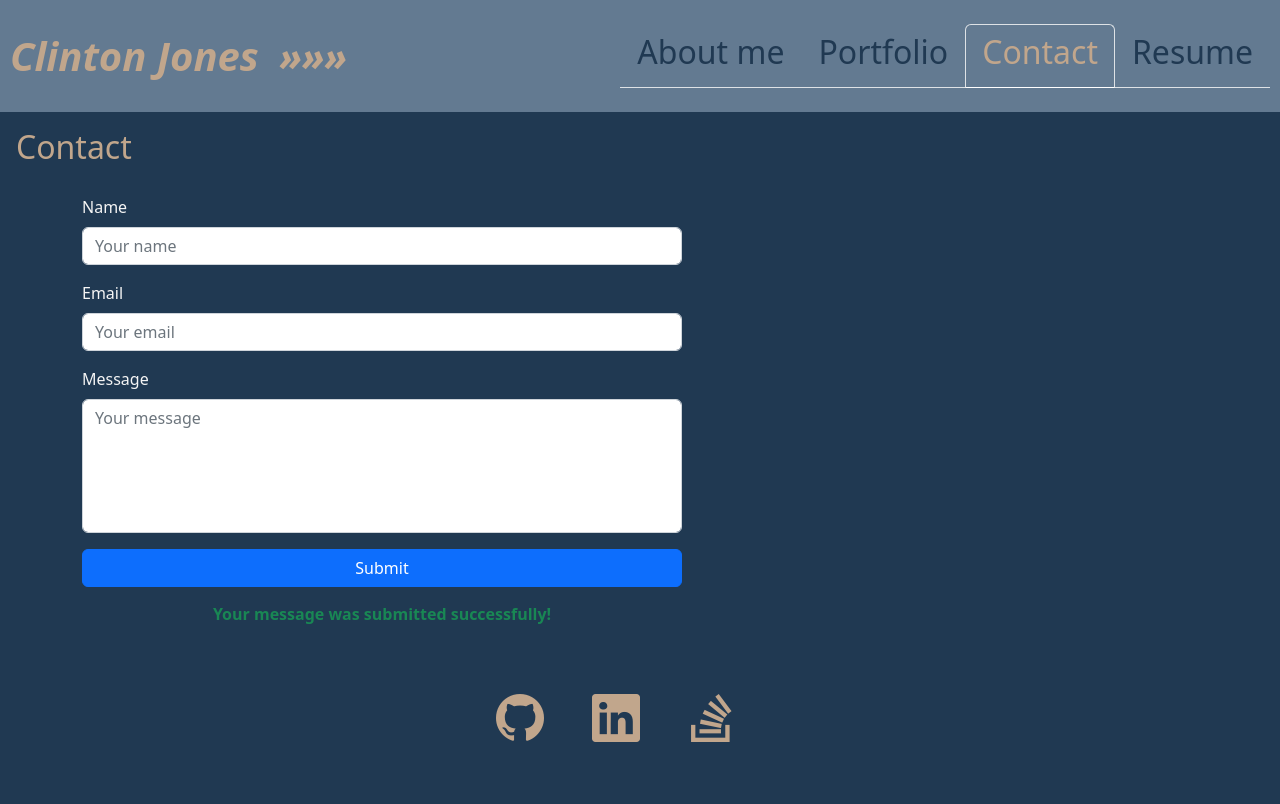
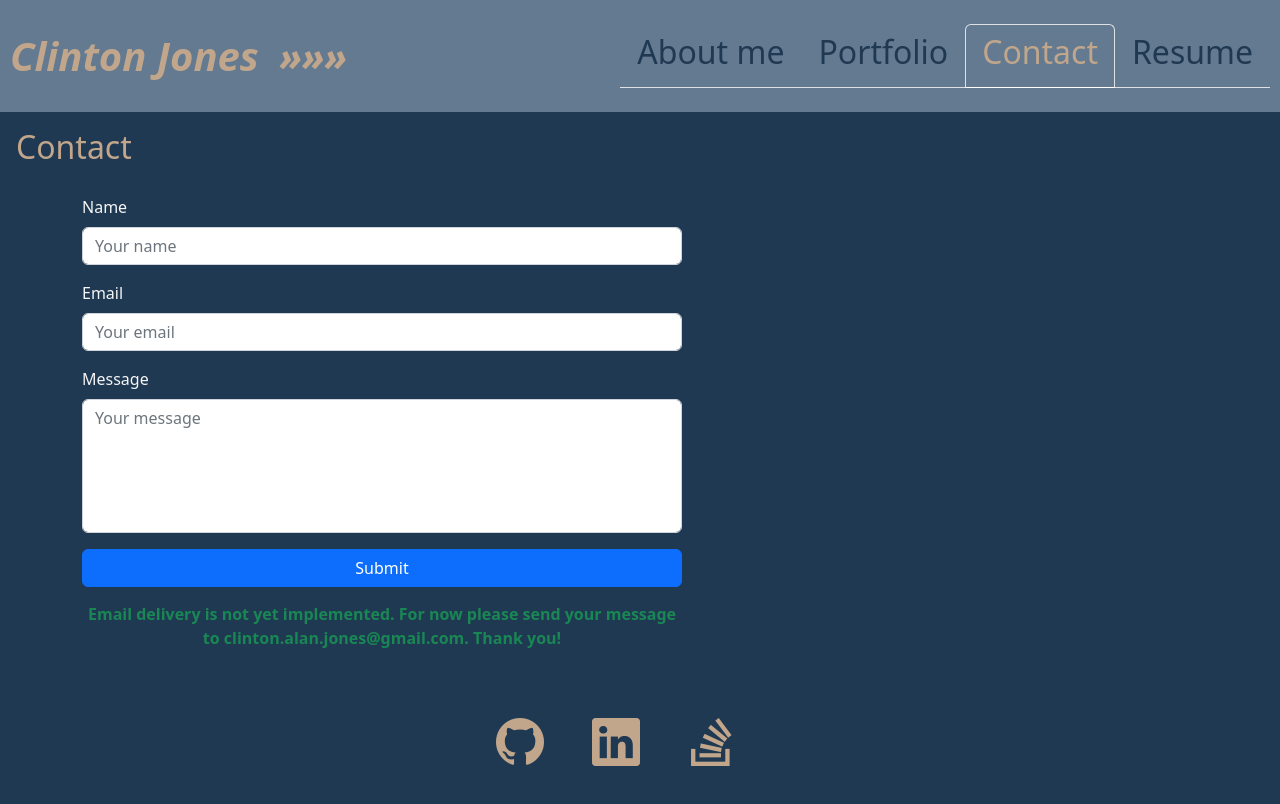
Before and after one commit to clintsrc/clinton-jones-profile, a React (Vite) app: page /Contact in a window 1280 px wide. Both pictures are taken after typing "Sample", "name@example.com", "Sample" into the empty fields and a click on the button "Submit". Shown: the top 804 px of the page. Built offline with nearby package versions, Linux system fonts and the light colour scheme.

Commit message:
Fix readme link. Change contact form message

```diff
--- a/src/pages/Contact.jsx
+++ b/src/pages/Contact.jsx
@@ -271,7 +271,8 @@ export default function Contact() {
           )}
           {submissionStatus === "success" && (
             <div className="text-success">
-              Your message was submitted successfully!
+              {/* Your message was submitted successfully! */}
+              Email delivery is not yet implemented. For now please send your message to clinton.alan.jones@gmail.com. Thank you!
             </div>
           )}
         </form>
```
Also changed, not shown: 1 other file (tests, documents, lock files or other folders).
